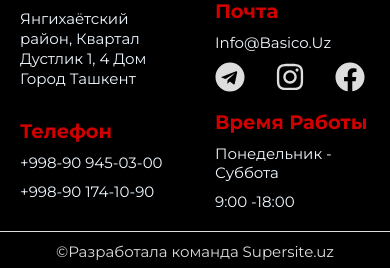
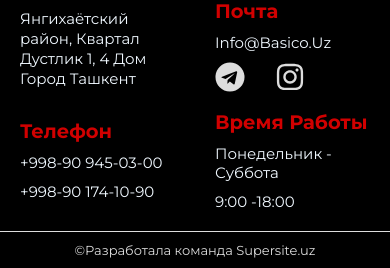
Before and after one commit to SardorDev12/basico.uz, a React (Vite) app: page / in a window 390 px wide. Shown: the part 6276-6544 px from the top of the page. Built offline with nearby package versions, Linux system fonts and the light colour scheme.

Commit message:
fix footer title, social media link

```diff
--- a/src/Components/Footer.jsx
+++ b/src/Components/Footer.jsx
@@ -51,20 +51,28 @@ function Footer() {
           </p>
           <ul className="social-network">
             <li>
-              <a href="" className="social-icon">
+              <a
+                target="_blank"
+                href="https://t.me/basico_uzb"
+                className="social-icon"
+              >
                 <FaTelegram />
               </a>
             </li>
             <li>
-              <a href="" className="social-icon">
+              <a
+                target="_blank"
+                href="https://instagram.com/basico.uz?igshid=MzRlODBiNWFlZA=="
+                className="social-icon"
+              >
                 <FaInstagram />
               </a>
             </li>
-            <li>
+            {/* <li>
               <a href="" className="social-icon">
                 <FaFacebook />
               </a>
-            </li>
+            </li> */}
           </ul>
         </div>
         <div className="info-item">
--- a/src/Sass/footer.scss
+++ b/src/Sass/footer.scss
@@ -103,7 +103,7 @@
   color: #ddd;
   text-align: center;
   margin: 1rem 0 0;
-  font-size: 1.5rem;
+  font-size: 1rem;
 }
 
 .social-network {
@@ -161,6 +161,10 @@
   .social-icon {
     font-size: 3rem;
   }
+
+  .developer {
+    font-size: 1.3rem;
+  }
   .footer-info {
     flex-wrap: wrap;
 
```
